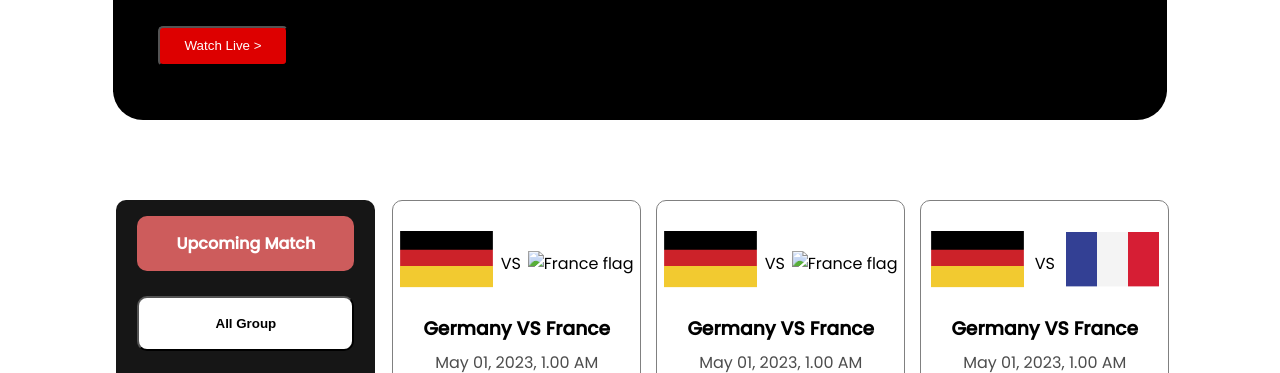
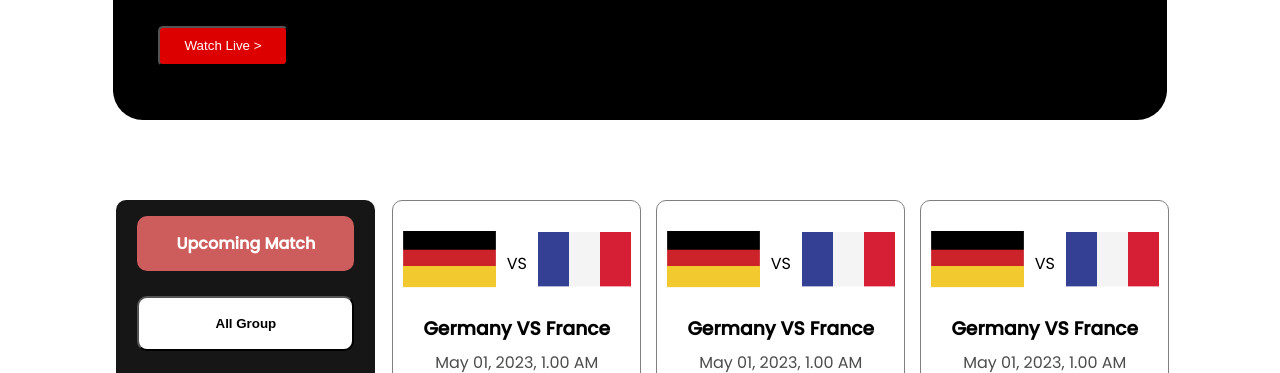
Before and after one commit to opuzayed/world-cup-live-updates, a plain HTML site: page schedule.html in a window 1280 px wide. Shown: the part 417-790 px from the top of the page. Drawn offline with Linux system fonts and the light colour scheme; the site is published under a folder, as on GitHub Pages, so addresses that start at the root find nothing.

Commit message:
few changes in html file

```diff
--- a/schedule.html
+++ b/schedule.html
@@ -52,7 +52,7 @@
                 <div class="flag-german"><img src="./images/germany Flag.png" alt="Germanys flag">
                 </div>
                 <div>VS</div>
-                <div class="class="flag-german"><img src="/images/Flag.png" alt="France flag"></div>
+                <div class="class="flag-german"><img src="./images/Flag.png" alt="France flag"></div>
             </div>
             <h3 class="country-name">Germany VS France</h3>
             <p class="date-style">May 01, 2023, 1.00 AM</p>
@@ -62,7 +62,7 @@
                 <div class="flag-german"><img src="./images/germany Flag.png" alt="Germanys flag">
                 </div>
                 <div>VS</div>
-                <div class="class="flag-german"><img src="/images/Flag.png" alt="France flag"></div>
+                <div class="class="flag-german"><img src="./images/Flag.png" alt="France flag"></div>
             </div>
             <h3 class="country-name">Germany VS France</h3>
             <p class="date-style">May 01, 2023, 1.00 AM</p>
```
